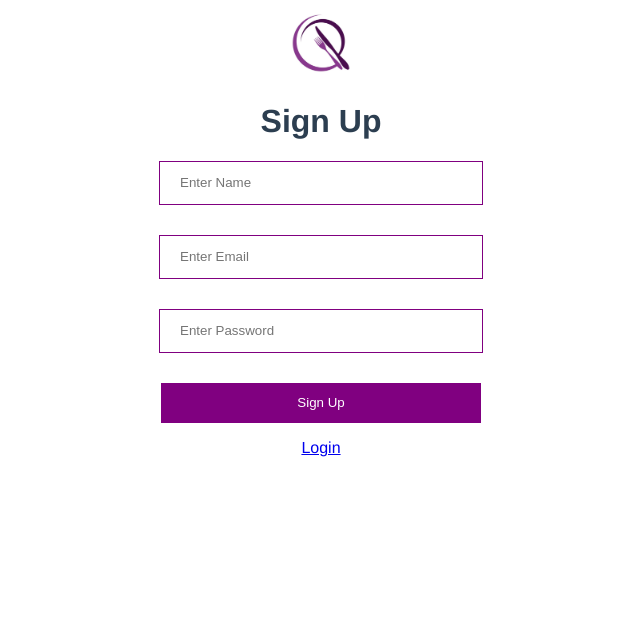
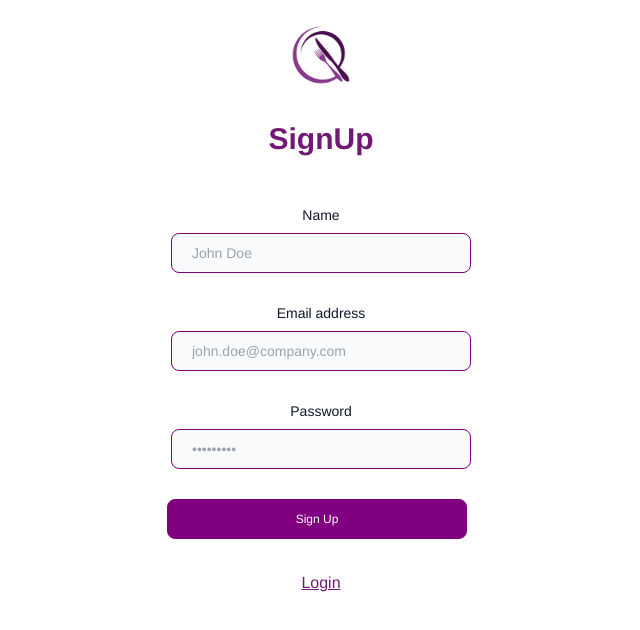
Before and after one commit to Rashini1998/Resto-App-VueJS, a Vue app: page /sign-up in a window 1280 px wide. Shown: the top 630 px of the page, without its empty margins (319-959 px from the left). Built offline with nearby package versions, Linux system fonts and the light colour scheme.

Commit message:
Add Tailwind css

```diff
--- a/public/index.html
+++ b/public/index.html
@@ -4,6 +4,7 @@
     <meta charset="utf-8">
     <meta http-equiv="X-UA-Compatible" content="IE=edge">
     <meta name="viewport" content="width=device-width,initial-scale=1.0">
+    <script src="https://cdn.tailwindcss.com"></script>
     <link rel="icon" href="<%= BASE_URL %>favicon.ico">
     <title><%= htmlWebpackPlugin.options.title %></title>
   </head>
--- a/src/App.vue
+++ b/src/App.vue
@@ -27,6 +27,7 @@ export default {
 }
 .logo {
     width: 100px;
+    justify-items: center;
 }
 
 .register input, .login input {
--- a/src/components/AddPage.vue
+++ b/src/components/AddPage.vue
@@ -1,6 +1,9 @@
 <template>
     <PageHeader/>
-    <h1>Hello User, Welcome to the Add Restuarant Page!</h1>
+    <!-- <h1>Hello User, Welcome to the Add Restuarant Page!</h1> -->
+    <h1 class=" mt-8 mb-12 text-3xl font-bold ">
+        Hello User, Welcome to the Add Restuarant Page!
+  </h1>
 </template>
 <script>
 import PageHeader from './Header.vue';
--- a/src/components/Header.vue
+++ b/src/components/Header.vue
@@ -1,39 +1,45 @@
 <template>
-    <div class="nav">
-        <router-link to="/">Home</router-link>
-        <router-link to="/add">Add Restaurant</router-link>
-        <router-link to="/update">Update Restaurant</router-link>
-        <a v-on:click="logout" href="#">Logout</a>
-    </div>
+    <nav class="bg-fuchsia-900 border-fuchsia-900">
+        <div class="max-w-screen-xl flex flex-wrap items-center justify-between mx-auto p-4">
+            <a href="#" class="flex items-center space-x-3 rtl:space-x-reverse">
+                <img src="../assets/resturant-logo-trans.png" class="h-8" alt="Logo" />
+                <span class="self-center text-2xl font-semibold whitespace-nowrap dark:text-white">Resto</span>
+            </a>
+            <div class="flex md:order-2 space-x-3 md:space-x-0 rtl:space-x-reverse">
+                <button v-on:click="logout" type="button"
+                    class="text-white bg-fuchsia-700 border-slate-50 hover:bg-fuchsia-500 hover:text-fuchsia-900 focus:ring-2  focus:ring-fuchsia-300 font-medium rounded-lg text-sm px-4 py-2 text-center ">Logout</button>
+                <button type="button"
+                    class="inline-flex items-center p-2 w-10 h-10 justify-center text-sm text-gray-500 rounded-lg md:hidden hover:bg-gray-100 focus:outline-none focus:ring-2 focus:ring-gray-200 dark:text-gray-400 dark:hover:bg-gray-700 dark:focus:ring-gray-600"
+                    aria-controls="navbar-cta" aria-expanded="false">
+                </button>
+            </div>
+            <div class="items-center justify-between hidden w-full md:flex md:w-auto md:order-1" id="navbar-cta">
+                <ul
+                    class="flex flex-col font-medium p-4 md:p-0 mt-4 border border-gray-100 rounded-lg bg-gray-50 md:space-x-8 rtl:space-x-reverse md:flex-row md:mt-0 md:border-0 md:bg-fuchsia-900">
+                    <router-link to="/"
+                        class="block text-slate-50 py-2 px-3 md:p-0 text-white rounded hover:bg-gray-100 md:hover:bg-transparent md:hover:text-fuchsia-400 md:dark:hover:text-fuchsia-400">Home</router-link>
+                    <router-link to="/add"
+                        class="block text-slate-50 block py-2 px-3 md:p-0 text-gray-900 rounded hover:bg-gray-100 md:hover:bg-transparent md:hover:text-fuchsia-400 md:dark:hover:text-fuchsia-400 ">Add
+                        Restaurant</router-link>
+                    <router-link to="/update"
+                        class="block text-slate-50 py-2 px-3 md:p-0 text-gray-900 rounded hover:bg-gray-100 md:hover:bg-transparent md:hover:text-fuchsia-400 md:dark:hover:text-fuchsia-400  ">Update
+                        Restaurant</router-link>
+                </ul>
+            </div>
+        </div>
+    </nav>
+
 </template>
 <script>
 export default {
     name: "PageHeader",
-    methods:{
-        logout(){
+    methods: {
+        logout() {
             localStorage.clear();
-            this.$router.push({name:"LoginPage"})
+            this.$router.push({ name: "LoginPage" })
 
         }
     }
 }
 </script>
-<style>
-.nav{
-    background-color: purple;
-    overflow: hidden;
-}
-.nav a{
-    float: left;
-    color: aliceblue;
-    padding: 14px 16px;
-    text-align: center;
-    font-size: 17px;
-    text-decoration: none;
-    margin-right: 5px;
-}
-.nav a:hover{
-    background-color: rgb(222, 134, 222);
-    color: purple;
-}
-</style>
+<style></style>
--- a/src/components/HomePage.vue
+++ b/src/components/HomePage.vue
@@ -1,62 +1,93 @@
 <template>
     <PageHeader/>
-    <h1>Hello {{name}}, Welcome to the Home Page!</h1>
-    <table border="1px">
+    <h1 class="mt-8 mb-12 text-3xl font-bold">
+        Hello {{ name }}, Welcome to the Home Page!
+    </h1>
+
+    <div class="relative overflow-x-auto px-8">
+        <table class="w-full text-sm text-center rtl:text-right text-gray-500">
+            <thead class="text-xs text-fuchsia-950 uppercase bg-gray-50">
                 <tr>
-            <th>Id</th>
-            <th>Name</th>
-            <th>Contact</th>
-            <th>Address</th>
+                    <th scope="col" class="column-header">
+                        ID
+                    </th>
+                    <th scope="col" class="column-header">
+                        Name
+                    </th>
+                    <th scope="col" class="column-header">
+                        Contact
+                    </th>
+                    <th scope="col" class="column-header">
+                        Address
+                    </th>
                 </tr>
-        <tr v-for="item in restuarant" :key="item.id">
-            <td>
+            </thead>
+            <tbody>
+                <tr class="bg-white border-b" v-for="item in restuarant" :key="item.id">
+                    <th scope="row" class="column-cell font-medium text-gray-900 text-slate-800">
                         {{ item.id }}
-            </td>
-            <td>
+                    </th>
+                    <td class="column-cell">
                         {{ item.name }}
                     </td>
-            <td>
+                    <td class="column-cell">
                         {{ item.contact }}
                     </td>
-            <td>
+                    <td class="column-cell">
                         {{ item.address }}
                     </td>
                 </tr>
+            </tbody>
         </table>
+    </div>
 </template>
+
 <script>
 import PageHeader from './Header.vue';
 import axios from 'axios';
-    export default
-    {
-        name:"HomePage",
-        components:{
+
+export default {
+    name: "HomePage",
+    components: {
         PageHeader
     },
-        data()
-        {
-            return{
-                name:'',
-                restuarant:[],
+    data() {
+        return {
+            name: '',
+            restuarant: [],
+        };
+    },
+    async mounted() {
+        let user = localStorage.getItem('user-info');
+        if (!user) {
+            this.$router.push({ name: 'SignUp' });
+        } else {
+            this.name = JSON.parse(user).name;
         }
-        },
-        async mounted()
-        {
-        let user = localStorage.getItem('user-info');
-        this.name=JSON.parse(user).name;
-            if(!user)
-            {
-                this.$router.push({name:'SignUp'})
-            }
+
+        try {
             let result = await axios.get("http://localhost:3000/restuarant");
-            this.restuarant=result.data;
+            this.restuarant = result.data;
+        } catch (error) {
+            console.error("Error fetching restaurant data:", error);
         }
     }
+};
 </script>
+
 <style>
-    td{
-        width:160px;
+.column-header,
+.column-cell {
+    width: 160px;
     height: 40px;
+    text-align: center;
+    white-space: nowrap;
+    overflow: hidden;
+    text-overflow: ellipsis;
+}
 
+.column-header {
+    background-color: #f3f4f6;
+    font-weight: bold;
 }
 </style>
--- a/src/components/LoginPage.vue
+++ b/src/components/LoginPage.vue
@@ -1,49 +1,80 @@
 <template>
-    <img class="logo" src="../assets/resturant-logo.jpg" />
-    <h1>Login</h1>
+    <div class="logo-container">
+        <img class="logo" src="../assets/resturant-logo.jpg" />
+    </div>
+    <h1 class=" mt-8 mb-12 text-3xl font-bold text-fuchsia-900 ">
+        Login
+    </h1>
     <div class="login">
-        <input type="text" v-model="email" placeholder="Enter Email" />
-        <input type="password" v-model="password" placeholder="Enter Password" />
-        <button v-on:click="login">Login</button>
+        <!-- <input type="text" v-model="email" placeholder="Enter Email" /> -->
+        <div class="mb-6">
+            <label for="email" class="block mb-2 text-sm font-medium text-gray-900 dark:text-fuchsia-900">Email
+                address</label>
+            <input type="email" v-model="email" id="email"
+                class="bg-gray-50 border text-fuchsia-900 text-sm rounded-lg focus:ring-blue-500 focus:border-blue-500 block w-full p-2.5 "
+                placeholder="john.doe@company.com" required />
+        </div>
+        <!-- <input type="password" v-model="password" placeholder="Enter Password" /> -->
+        <div class="mb-6">
+            <label for="password"
+                class="block mb-2 text-sm font-medium text-gray-900 dark:text-fuchsia-900">Password</label>
+            <input type="password" v-model="password" id="password"
+                class="bg-gray-50 border border-gray-300 text-fuchsia-900 text-sm rounded-lg focus:ring-blue-500 focus:border-blue-500 block w-full p-2.5 "
+                placeholder="•••••••••" required />
+        </div>
+        <!-- <button v-on:click="login">Login</button> -->
+        <div class="mb-6">
+            <button type="button" v-on:click="login"
+                class="text-white bg-fuchsia-950 hover:bg-fuchsia-800 focus:ring-1 focus:outline-none focus:ring-purple-800 dark:focus:ring-purple-800 font-medium rounded-lg text-xs px-3 py-1.5 text-center me-2 mb-2"
+                style="width: 300px;">Login</button>
+
+        </div>
         <p>
-            <router-link to="/sign-up">Sign Up</router-link>
+            <router-link class="underline text-fuchsia-900" to="/sign-up">Sign Up</router-link>
         </p>
     </div>
 </template>
 <script>
 import axios from 'axios';
-    export default
+export default
     {
-        name:"LoginPage",
-        data()
-        {
-            return{
-                email:'',
-                password:''
+        name: "LoginPage",
+        data() {
+            return {
+                email: '',
+                password: ''
             }
         },
-        methods:{
-            async login()
-            {
+        methods: {
+            async login() {
                 let result = await axios.get(
                     `http://localhost:3000/users?email=${this.email}&password=${this.password}`
                 )
-                if(result.status==200 && result.data.length>0){
-                localStorage.setItem("user-info",JSON.stringify(result.data[0]))
-                this.$router.push({name:"HomePage"})
-            }
+                if (result.status == 200 && result.data.length > 0) {
+                    localStorage.setItem("user-info", JSON.stringify(result.data[0]))
+                    this.$router.push({ name: "HomePage" })
+                }
                 console.log(result);
 
             }
         },
-        mounted()
-    {
-        let user = localStorage.getItem('user-info');
-        if(user)
-        {
-           this.$router.push({name:'HomePage'})
+        mounted() {
+            let user = localStorage.getItem('user-info');
+            if (user) {
+                this.$router.push({ name: 'HomePage' })
+            }
         }
     }
-    }
 </script>
-<style></style>
+<style>
+.logo-container {
+    display: flex;
+    justify-content: center;
+    align-items: center;
+    margin-top: 20px;
+}
+
+.logo {
+    width: 100px;
+}
+</style>
--- a/src/components/SignUp.vue
+++ b/src/components/SignUp.vue
@@ -1,14 +1,41 @@
 <template>
-    <img class="logo" src="../assets/resturant-logo.jpg" />
-    <h1>Sign Up</h1>
+  <div class="logo-container">
+        <img class="logo" src="../assets/resturant-logo.jpg" />
+    </div>
+    <h1 class=" mt-8 mb-12 text-3xl font-bold text-fuchsia-900 ">
+        SignUp
+    </h1>
     <div class="register">
-        <input type="text" v-model="name" placeholder="Enter Name" />
-        <input type="text" v-model="email" placeholder="Enter Email" />
-        <input type="password" v-model="password" placeholder="Enter Password" />
-        <button v-on:click="signUp">Sign Up</button>
+        <div class="mb-6">
+            <label for="text" class="block mb-2 text-sm font-medium text-gray-900 dark:text-fuchsia-900">Name</label>
+            <input type="text" v-model="name" id="name"
+                class="bg-gray-50 border text-fuchsia-900 text-sm rounded-lg focus:ring-blue-500 focus:border-blue-500 block w-full p-2.5 "
+                placeholder="John Doe" required />
+        </div>
+        <div class="mb-6">
+            <label for="email" class="block mb-2 text-sm font-medium text-gray-900 dark:text-fuchsia-900">Email
+                address</label>
+            <input type="email" v-model="email" id="email"
+                class="bg-gray-50 border text-fuchsia-900 text-sm rounded-lg focus:ring-blue-500 focus:border-blue-500 block w-full p-2.5 "
+                placeholder="john.doe@company.com" required />
+        </div>
+        <div class="mb-6">
+            <label for="password"
+                class="block mb-2 text-sm font-medium text-gray-900 dark:text-fuchsia-900">Password</label>
+            <input type="password" v-model="password" id="password"
+                class="bg-gray-50 border border-gray-300 text-fuchsia-900 text-sm rounded-lg focus:ring-blue-500 focus:border-blue-500 block w-full p-2.5 "
+                placeholder="•••••••••" required />
+        </div>
+        <div class="mb-6">
+            <button type="button"  v-on:click="signUp"
+                class="text-white bg-fuchsia-950 hover:bg-fuchsia-800 focus:ring-1 focus:outline-none focus:ring-purple-800 dark:focus:ring-purple-800 font-medium rounded-lg text-xs px-3 py-1.5 text-center me-2 mb-2"
+                style="width: 300px;">Sign Up</button>
+
+        </div>
         <p>
-            <router-link to="/login">Login</router-link>
+            <router-link class="underline text-fuchsia-900"  to="/login">Login</router-link>
         </p>
+
     </div>
 </template>
 <script>
@@ -48,4 +75,15 @@ export default {
 
 }
 </script>
-<style></style>
+<style>
+.logo-container {
+    display: flex;
+    justify-content: center;
+    align-items: center;
+    margin-top: 20px;
+}
+
+.logo {
+    width: 100px;
+}
+</style>
--- a/src/components/UpdatePage.vue
+++ b/src/components/UpdatePage.vue
@@ -1,6 +1,9 @@
 <template>
     <PageHeader/>
-    <h1>Hello User, Welcome to the Update Restuarant Page!</h1>
+    <!-- <h1>Hello User, Welcome to the Update Restuarant Page!</h1> -->
+    <h1 class=" mt-8 mb-12 text-3xl font-bold ">
+        Hello User, Welcome to the Update Restuarant Page!
+  </h1>
 </template>
 <script>
 import PageHeader from './Header.vue';
```
Also changed, not shown: src/assets/resturant-logo-trans.png (added). Lines whose indentation alone changed are shown as unchanged.
